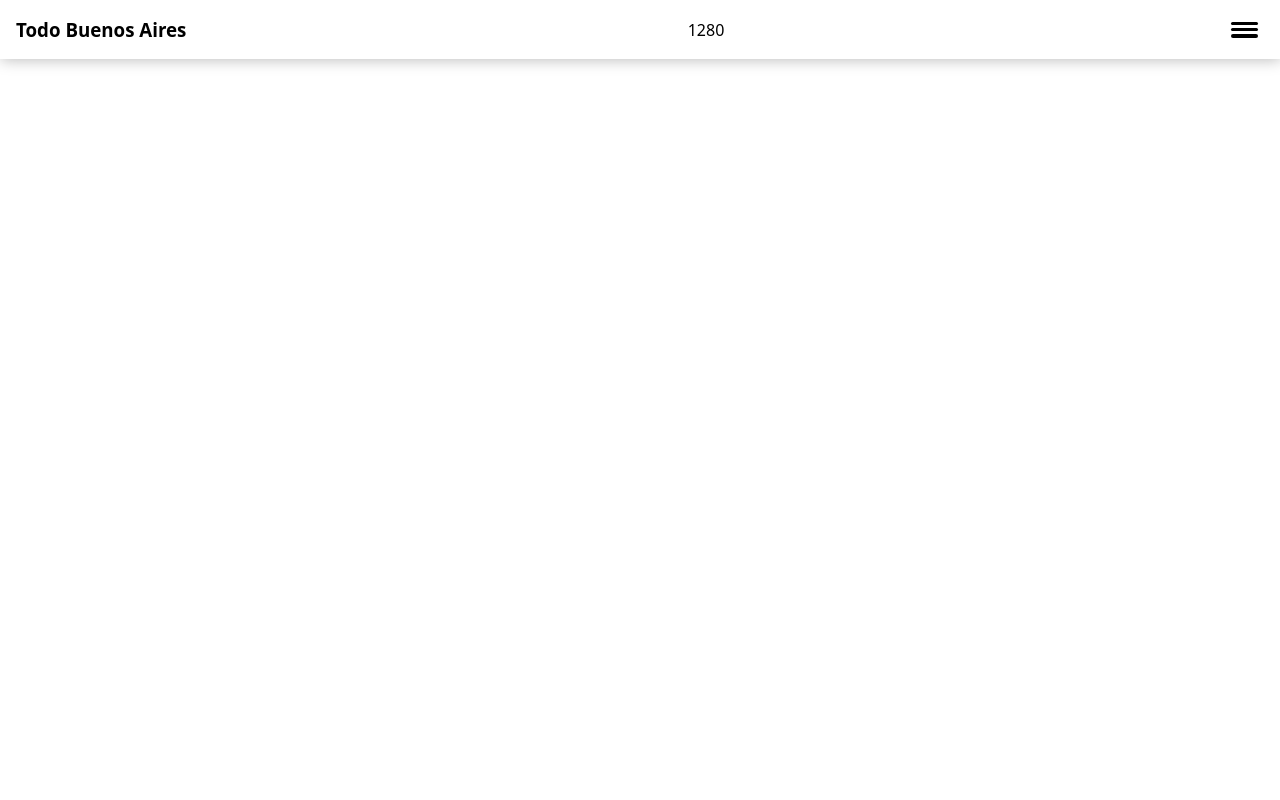
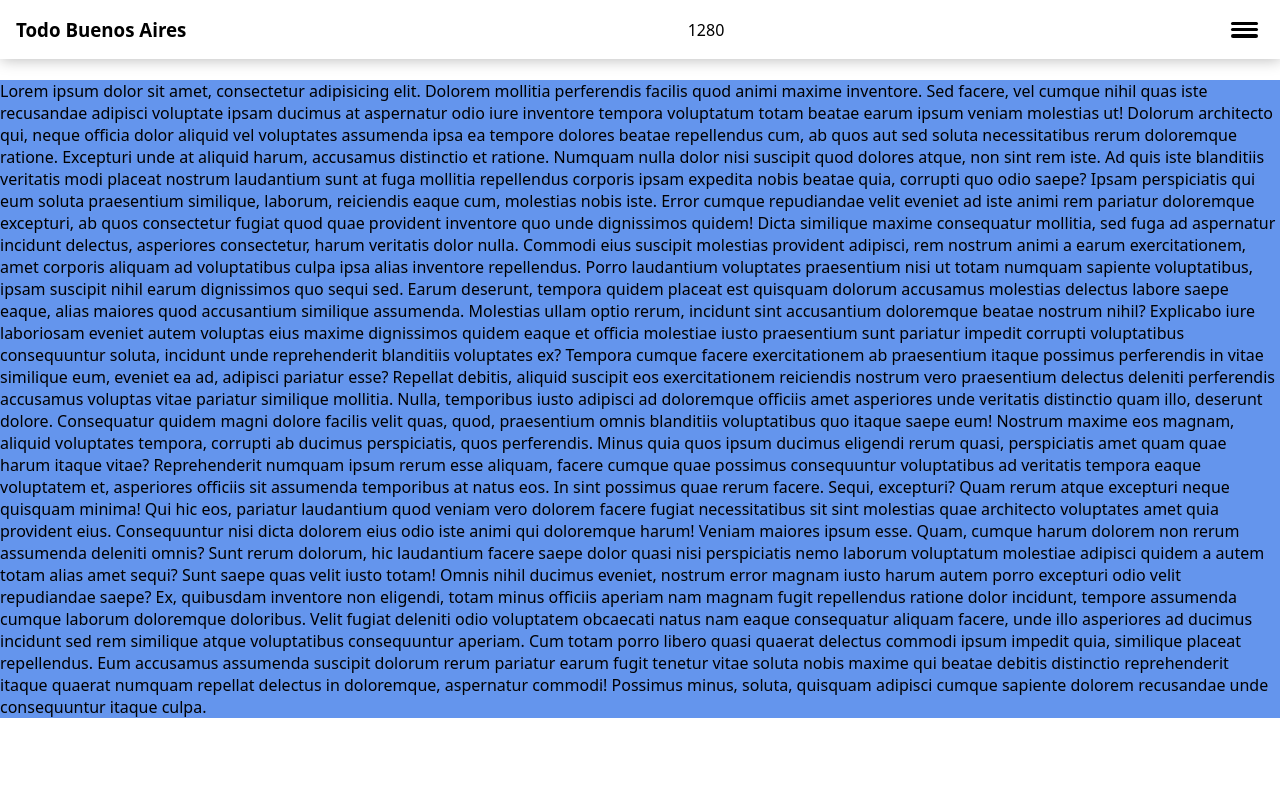
Before and after one commit to akliyachir/blog, a React (Vite) app in the folder client/: page / in a window 1280 px wide. Shown: the top 800 px of the page. Built offline with nearby package versions, Linux system fonts and the light colour scheme.

Commit message:
navigation

```diff
--- a/client/src/App.jsx
+++ b/client/src/App.jsx
@@ -19,6 +19,7 @@ const router = createBrowserRouter(
   createRoutesFromElements(
     <Route path="/" element={<RootLayout />}>
       {/* <Route path="/" element={<TestPage />} /> */}
+      <Route path="/" element={<BlogLanding />} />
       <Route path="/about" element={<AboutUs />} />
       <Route path="/blog" element={<BlogLanding />} />
     </Route>
```
